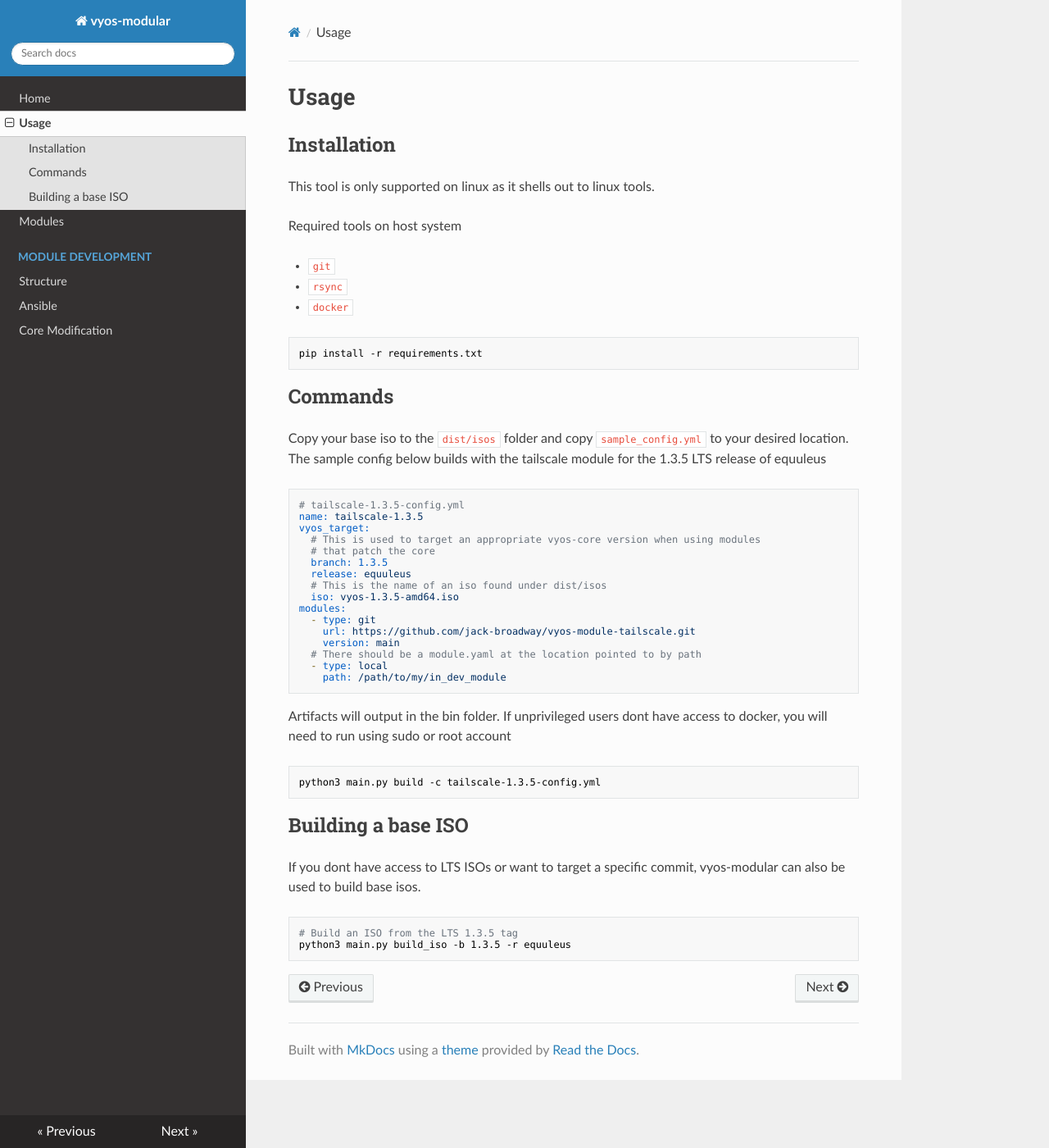
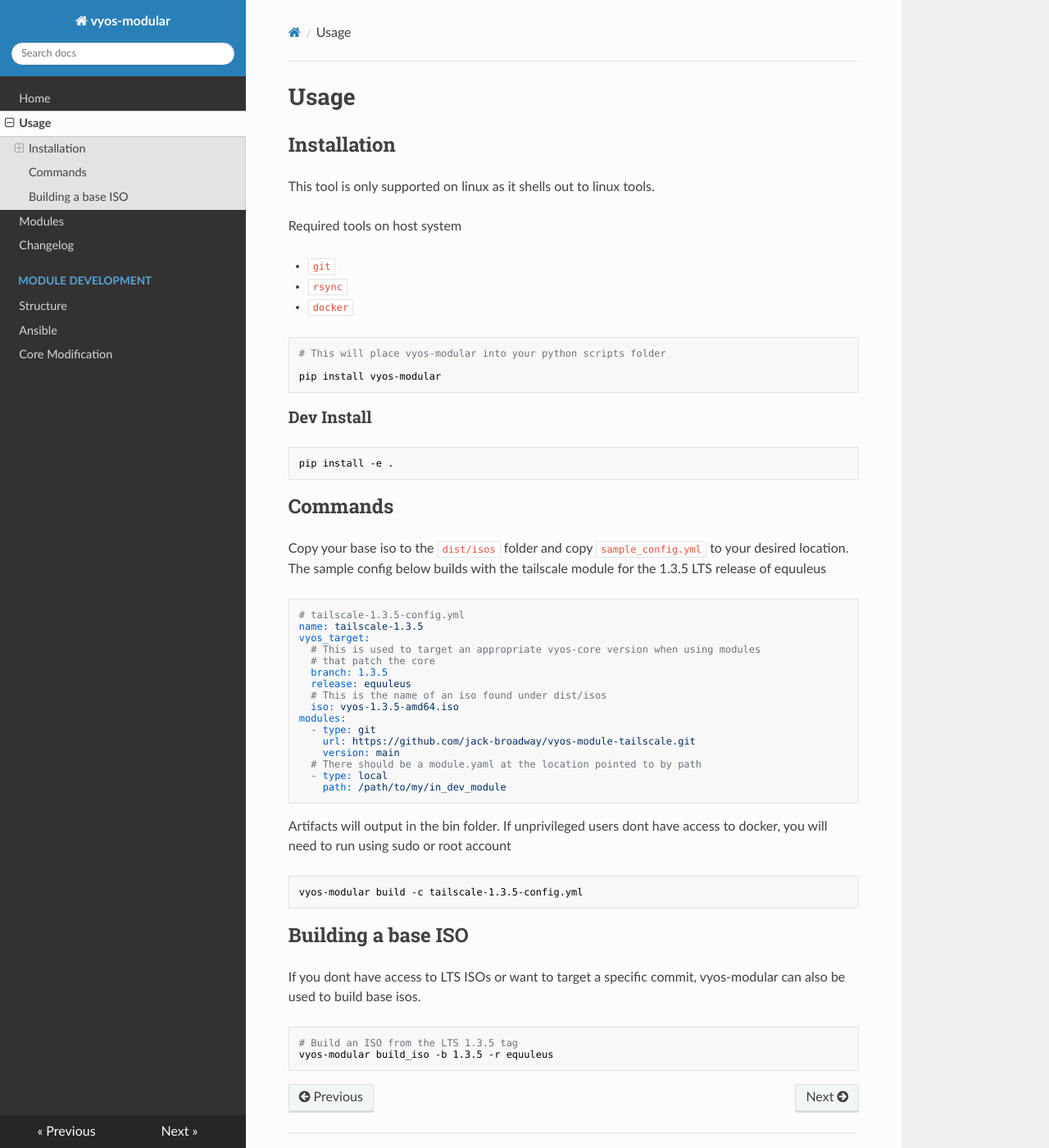
Before and after one commit to jack-broadway/vyos-modular, an MkDocs documentation site: the page built from docs/usage.md, in a window 1280 px wide and 1400 px high. Shown: the whole window at 82% size. Built offline with MkDocs 1.6.1, drawn with Linux system fonts in a browser that asks for light colours; nearby versions of some CDN libraries.

Commit message:
Update documentation for v2.1.0 release

````diff
--- a/docs/usage.md
+++ b/docs/usage.md
@@ -10,8 +10,17 @@
 - `rsync`
 - `docker`
 
+
 ```bash
-pip install -r requirements.txt
+# This will place vyos-modular into your python scripts folder
+
+pip install vyos-modular
+```
+
+### Dev Install
+
+```bash
+pip install -e .
 ```
 
 ## Commands
@@ -41,7 +50,7 @@
 Artifacts will output in the bin folder. If unprivileged users dont have access to docker, you will need to run using sudo or root account
 
 ```bash
-python3 main.py build -c tailscale-1.3.5-config.yml
+vyos-modular build -c tailscale-1.3.5-config.yml
 ```
 
 ## Building a base ISO
@@ -50,5 +59,5 @@
 
 ```bash
 # Build an ISO from the LTS 1.3.5 tag
-python3 main.py build_iso -b 1.3.5 -r equuleus
+vyos-modular build_iso -b 1.3.5 -r equuleus
 ```
--- a/mkdocs.yml
+++ b/mkdocs.yml
@@ -5,6 +5,7 @@
   - Home: index.md
   - Usage: usage.md
   - Modules: module_list.md
+  - Changelog: changelog.md
   - Module Development:
       - Structure: modules/spec.md
       - Ansible: modules/ansible.md
````
Also changed, not shown: docs/changelog.md (added, +16 -0 lines).
